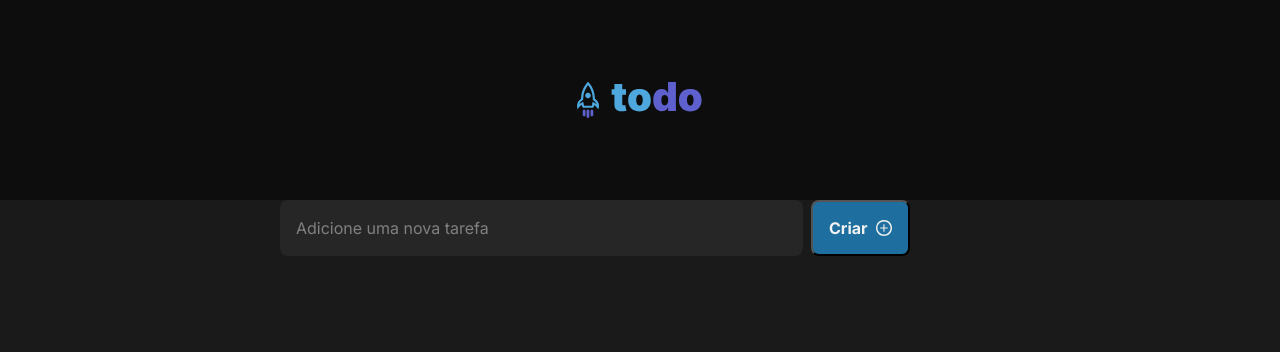
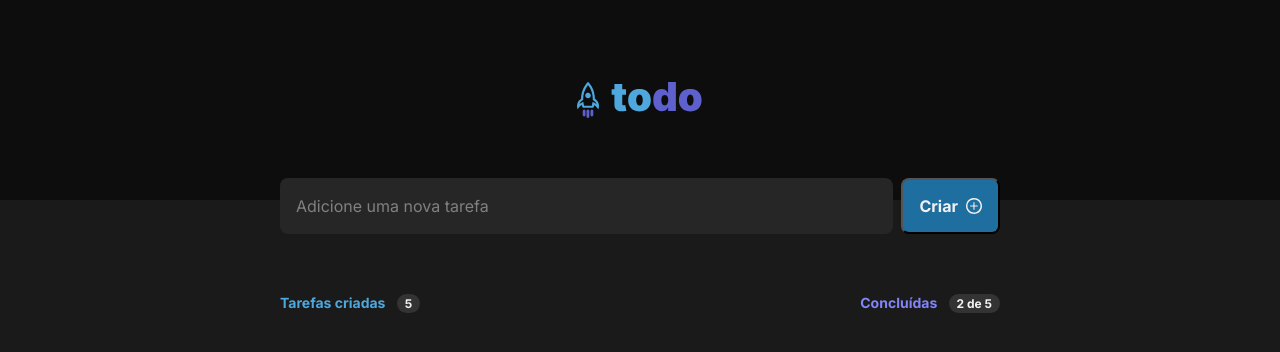
Before and after one commit to rnatu/todo-list, a React (Vite) app: page / in a window 1280 px wide. Shown: the top 352 px of the page. Built offline with nearby package versions, Linux system fonts and the light colour scheme.

Commit message:
style(taskHeader): add design style

```diff
--- a/src/App.module.css
+++ b/src/App.module.css
@@ -1,16 +1,48 @@
 .header {
   background-color: var(--gray-700);
-  height: 12.5rem;
+  height: 200px;
 
   text-align: center;
 }
 
 .header img {
-  margin-top: 4.5rem;
+  margin-top: 72px;
 }
 
 main {
   margin: 0 auto;
-  max-width: calc(46rem + 1rem);
-  padding: 0 1rem;
+  max-width: calc(736px + 16px);
+  padding: 0 16px;
+
+  margin-top: -1.375rem;
 }
+
+.taskHeader {
+  display: flex;
+  justify-content: space-between;
+
+  margin-top: 59px;
+}
+
+.taskHeader p {
+  font-size: 14px;
+  font-weight: 700;
+
+  color: var(--blue);
+}
+
+.taskHeader p + p {
+  color: var(--purple);
+}
+
+.taskHeader span {
+  margin-left: 8px;
+  font-size: 0.75rem;
+  font-weight: 700;
+
+  color: var(--gray-100);
+  background: var(--gray-400);
+
+  padding: 2px 8px;
+  border-radius: 999px;
+}
--- a/src/App.tsx
+++ b/src/App.tsx
@@ -11,6 +11,16 @@ function App() {
 
       <main>
         <Input />
+
+        <header className={styles.taskHeader}>
+          <p>
+            Tarefas criadas <span>5</span>
+          </p>
+
+          <p>
+            Concluídas <span>2 de 5</span>
+          </p>
+        </header>
       </main>
     </div>
   );
--- a/src/components/Input.module.css
+++ b/src/components/Input.module.css
@@ -9,7 +9,6 @@
   border: none;
   border-radius: 8px;
   width: 100%;
-  max-width: 523px;
 
   color: var(--gray-100);
 }
```
